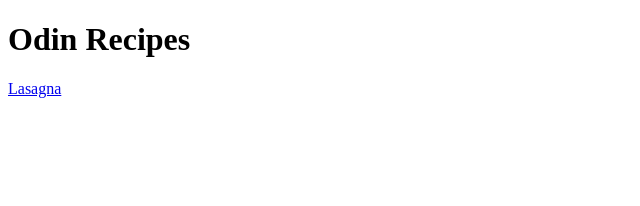
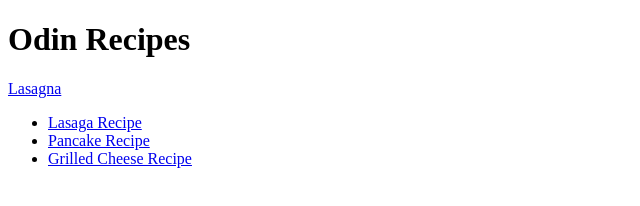
Before and after one commit to Mario-Real/odin-recipes, a plain HTML site: page index.html in a window 1280 px wide. Shown: the whole page, without its empty margins (0-640 px from the left). Drawn offline with Linux system fonts and the light colour scheme.

Commit message:
Added links to index.html

```diff
--- a/index.html
+++ b/index.html
@@ -8,5 +8,12 @@
 <body>
     <h1>Odin Recipes</h1>
     <a href="recipes/lasagna.html">Lasagna</a>
+
+     <ul>
+    <li><a href="recipes/lasagna.html">Lasaga Recipe</a></li>
+    <li><a href="recipes/pancakes.html">Pancake Recipe</a></li>
+    <li><a href="recipes/grilledcheese.html">Grilled Cheese Recipe</a></li>
+  </ul>
+
 </body>
 </html>
```
